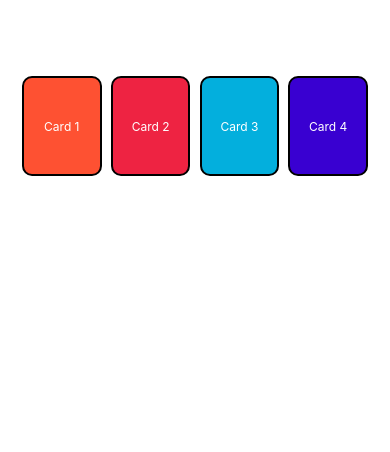
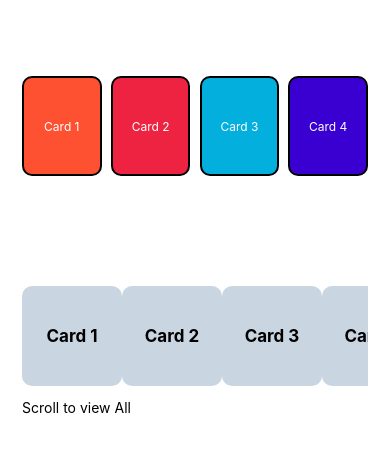
Before and after one commit to dhawal-793/react-native-app_1, a React Native app: screen / in a window 390 px wide. Shown: the top 452 px of the page. Built offline with nearby package versions, Linux system fonts and the light colour scheme.

Commit message:
Added ElevatedCards inside App.

```diff
--- a/App.tsx
+++ b/App.tsx
@@ -1,10 +1,12 @@
 import { View, StyleSheet } from 'react-native';
 import FlatCards from './components/FlatCards';
+import ElevatedCards from './components/ElevatedCards';
 
 const App = (): JSX.Element => {
   return (
     <View style={styles.container}>
       <FlatCards />
+      <ElevatedCards />
     </View>
   );
 };
```
